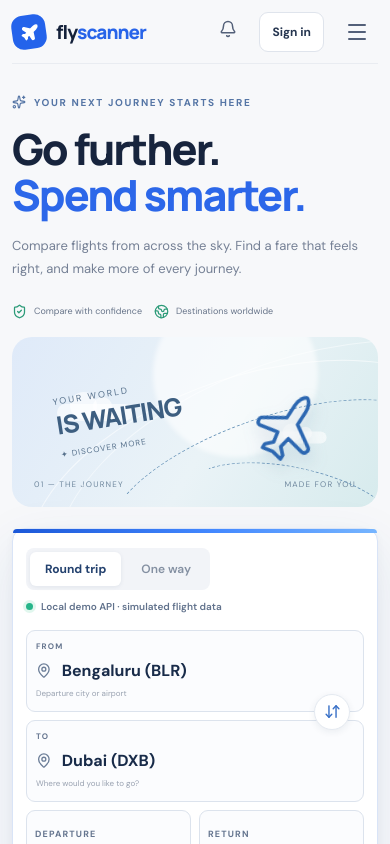
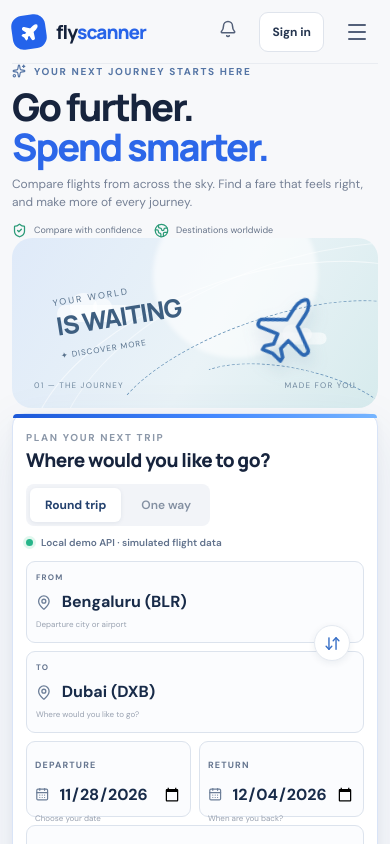
Before and after one commit to amriteshsah/FlyScanner_ui, a React (Vite) app: page / in a window 390 px wide. Shown: the top 844 px of the page. Built offline with nearby package versions, Linux system fonts and the light colour scheme.

Commit message:
feat(home): move flight search above the fold

```diff
--- a/src/App.tsx
+++ b/src/App.tsx
@@ -187,6 +187,10 @@ function App() {
         </section>
 
         <section className="search-panel" aria-label="Flight search">
+          <div className="search-intro">
+            <span className="eyebrow dark-eyebrow">PLAN YOUR NEXT TRIP</span>
+            <h2>Where would you like to go?</h2>
+          </div>
           <div className="search-top">
             <div className="trip-tabs" role="group" aria-label="Trip type">
               {(['Round trip', 'One way'] as TripType[]).map((item) => (
--- a/src/styles.css
+++ b/src/styles.css
@@ -770,3 +770,124 @@ input,select{accent-color:#2865e9}
 .profile-onboarding-skip:hover{color:#2563eb}
 .profile-onboarding-card>small{display:block;margin-top:15px;color:#8a95a7;font-size:11px}
 @media(max-width:560px){.profile-onboarding-card{padding:22px 18px;border-radius:16px}.profile-onboarding-card h2{font-size:24px}.profile-onboarding-actions{align-items:stretch;flex-direction:column;gap:4px}.profile-onboarding-skip{align-self:center}}
+
+
+/* Homepage: bring the primary flight-search action into the first viewport. */
+@media (min-width: 761px) {
+  .hero {
+    min-height: 0;
+    padding: 30px 0 20px;
+    gap: 34px;
+  }
+  .hero h1 {
+    font-size: clamp(36px, 4vw, 54px);
+    margin: 12px 0 10px;
+  }
+  .hero-copy > p {
+    font-size: 13px;
+    line-height: 1.65;
+  }
+  .trust-row {
+    margin-top: 15px;
+  }
+  .hero-art {
+    height: 218px;
+  }
+  .search-panel {
+    margin-bottom: 48px;
+    padding-top: 19px;
+  }
+  .field {
+    height: 76px;
+  }
+  .search-button {
+    height: 76px;
+    min-height: 76px;
+  }
+  .search-intro {
+    display: none;
+  }
+}
+
+/* Small screens: the search is the first task, not the last item after the hero. */
+@media (max-width: 760px) {
+  main {
+    display: flex;
+    flex-direction: column;
+  }
+  main > .hero {
+    display: contents;
+  }
+  main > .search-panel {
+    order: 0;
+    margin: 8px 0 20px;
+    padding: 17px 13px 13px;
+  }
+  main > .hero-copy {
+    order: 1;
+    padding: 12px 0 0;
+    margin: 0;
+  }
+  main > .hero-art {
+    order: 2;
+    height: 145px;
+    margin: 14px 0 28px;
+  }
+  main > .results-section {
+    order: 3;
+  }
+  .search-intro {
+    display: block;
+    margin-bottom: 12px;
+  }
+  .search-intro h2 {
+    margin: 5px 0 0;
+    color: #17243d;
+    font: 800 20px/1.2 Manrope, sans-serif;
+    letter-spacing: -.55px;
+  }
+  .search-top {
+    margin-bottom: 12px;
+  }
+  .search-panel .panel-foot {
+    margin-top: 10px;
+  }
+  .hero h1 {
+    font-size: 38px;
+    line-height: 1.05;
+    margin: 9px 0 8px;
+  }
+  .hero-copy > p {
+    max-width: 520px;
+    font-size: 12px;
+    line-height: 1.55;
+  }
+  .trust-row {
+    margin-top: 11px;
+  }
+}
+
+@media (max-width: 560px) {
+  main > .search-panel {
+    margin-top: 5px;
+  }
+  .search-intro h2 {
+    font-size: 19px;
+  }
+  .search-panel .search-note {
+    line-height: 1.35;
+  }
+}
+
+@media (max-height: 650px) and (min-width: 761px) {
+  .hero {
+    padding-top: 18px;
+    padding-bottom: 12px;
+  }
+  .hero-art {
+    height: 180px;
+  }
+  .search-panel {
+    margin-bottom: 34px;
+  }
+}
```
Also changed, not shown: 1 other file (tests, documents, lock files or other folders).
